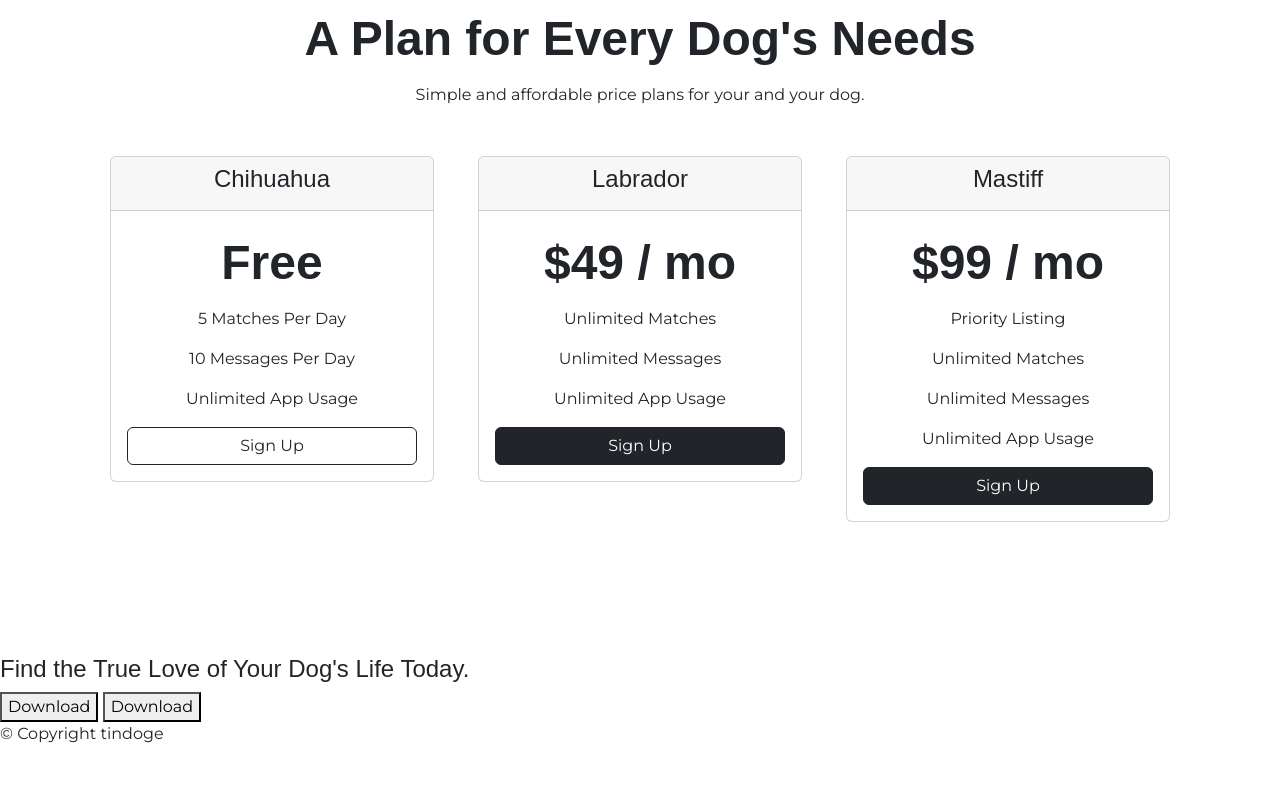
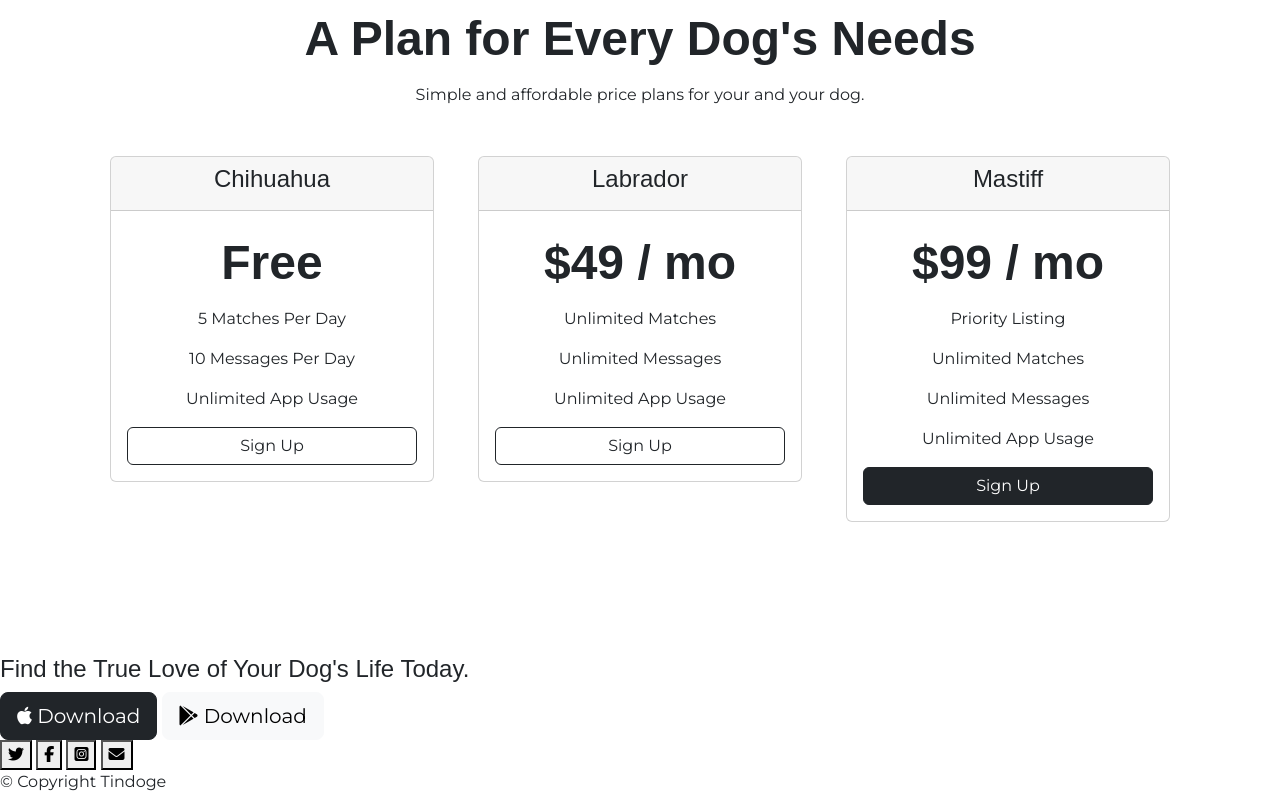
Before and after one commit to jeklnd/tindog, a plain HTML site: page index.html in a window 1280 px wide. Shown: the part 2173-2983 px from the top of the page. Before the commit the page ends 2935 px from the top, so only its background shows below. Drawn offline with nearby package versions, Linux system fonts and the light colour scheme.

Commit message:
style cta and footer sections

```diff
--- a/index.html
+++ b/index.html
@@ -171,7 +171,7 @@
               <p>Unlimited Matches</p>
               <p>Unlimited Messages</p>
               <p>Unlimited App Usage</p>
-              <button type="button" class="pricing-buttons btn btn-dark">Sign Up</button>
+              <button type="button" class="pricing-buttons btn btn-outline-dark">Sign Up</button>
             </div>
           </div>
         </div>
@@ -197,15 +197,21 @@
 
     <!-- Call to Action -->
     <section id="cta">
-      <h3>Find the True Love of Your Dog's Life Today.</h3>
-      <button type="button">Download</button>
-      <button type="button">Download</button>
+      <div class="cta-div">
+        <h3 class="cta-header">Find the True Love of Your Dog's Life Today.</h3>
+        <button class="btn btn-dark btn-lg cta-buttons" type="button"><i class="fa-brands fa-apple"></i> Download</button>
+        <button class="btn btn-light btn-lg cta-buttons" type="button"><i class="fa-brands fa-google-play"></i> Download</button>
+      </div>
     </section>
 
 
     <!-- Footer -->
     <footer id="footer">
-      <p>© Copyright tindoge</p>
+      <button typer="button" class="footer-logos"><i class="fa-brands fa-twitter"></i></button>
+      <button typer="button" class="footer-logos"><i class="fa-brands fa-facebook-f"></i></button>
+      <button typer="button" class="footer-logos"><i class="fa-brands fa-square-instagram"></i></button>
+      <button typer="button" class="footer-logos"><i class="fa-solid fa-envelope"></i></button>
+      <p class="footer-text">© Copyright Tindoge</p>
     </footer>
 
 </body>
```
